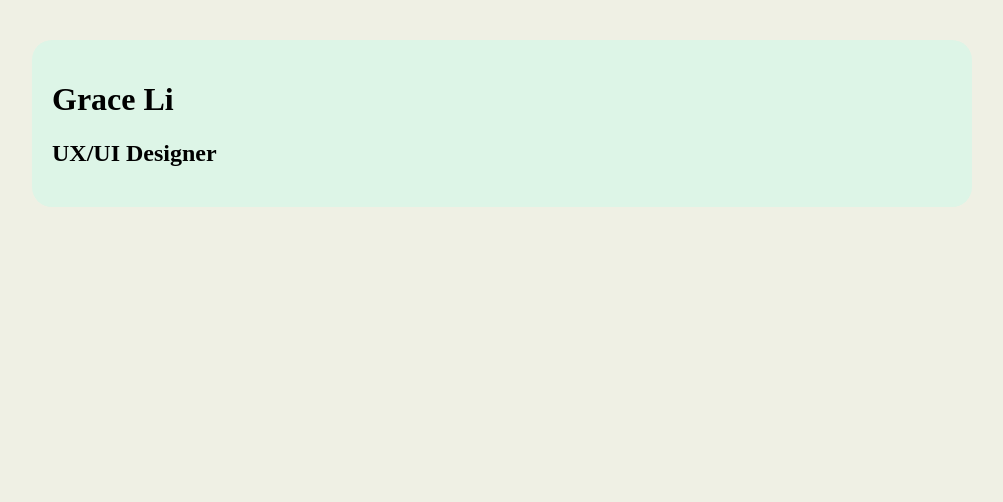
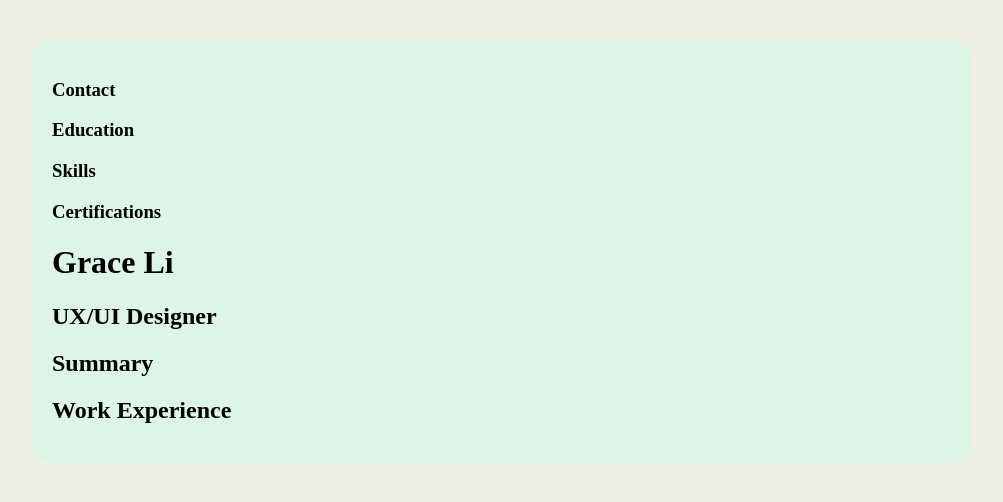
Before and after one commit to lgrace1/online-resume-609-spring, a plain HTML site: page index.html in a window 1280 px wide. Shown: the whole page, without its empty margins (138-1141 px from the left). Drawn offline with Linux system fonts and the light colour scheme.

Commit message:
add headings

```diff
--- a/index.html
+++ b/index.html
@@ -12,15 +12,19 @@
         <!-- headshot image here -->
       </figure>
       <section class="info">
+        <h3>Contact</h3>
 
       </section>
       <section class="education">
+        <h3>Education</h3>
 
       </section>
       <section class="skills">
+        <h3>Skills</h3>
 
       </section>
       <section class="certifications">
+        <h3>Certifications</h3>
 
       </section>
     </aside>
@@ -30,10 +34,12 @@
         <h2>UX/UI Designer</h2>
       </header>
       <section class="summary">
+        <h2>Summary</h2>
 
       </section>
-      <section class="work-history">
+      <section class="work-experience">
         <article class="work">
+          <h2>Work Experience</h2>
 
         </article>
       </section>
```
